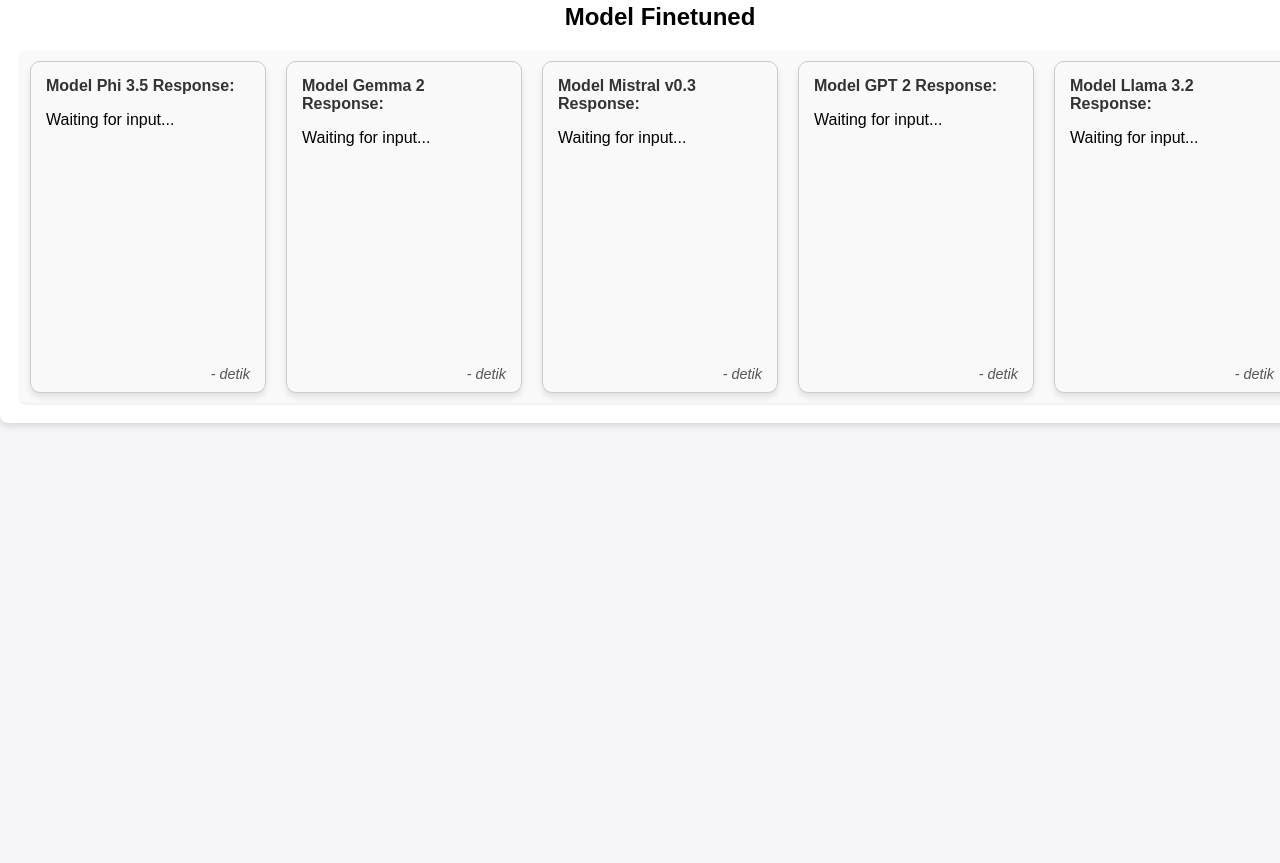
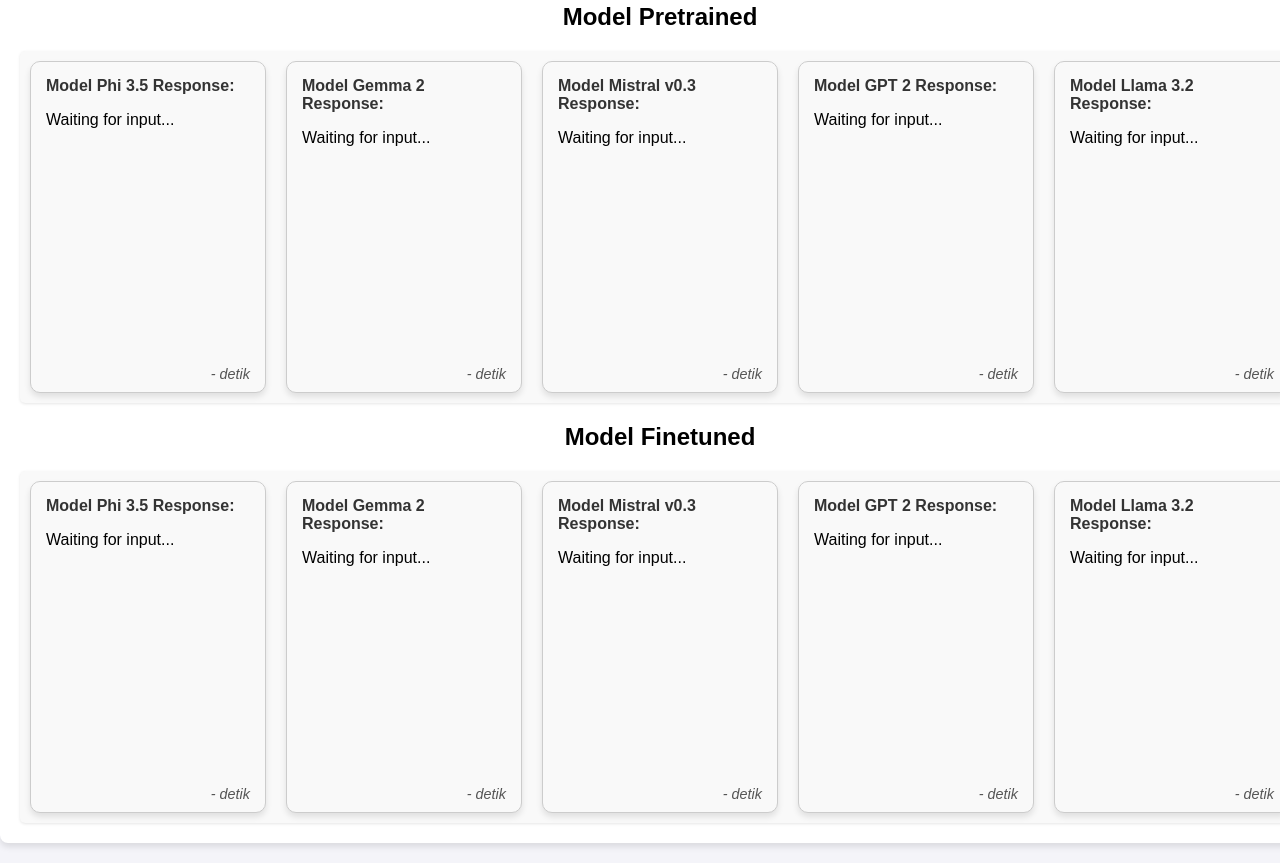
Before and after one commit to nandaarya/quran-chatbot, a website: page docs/index.html in a window 1280 px wide. Shown: the part 339-1202 px from the top of the page. Before the commit the page ends 800 px from the top, so only its background shows below. Drawn offline with Linux system fonts and the light colour scheme.

Commit message:
add pretrained model

```diff
--- a/docs/index.html
+++ b/docs/index.html
@@ -17,8 +17,7 @@
                 <button type="submit">Cari</button>
             </form>
         </div>
-
-        <h2>Model Finetuned</h2>
+        <h2>Model Pretrained</h2>
         <div id="responseContainer">
             <div class="response-box" id="model1Response">
                 <strong>Model Phi 3.5 Response:</strong>
@@ -46,6 +45,34 @@
                 <span class="inference-time">- detik</span>
             </div>
         </div>
+        <h2>Model Finetuned</h2>
+        <div id="responseContainer">
+            <div class="response-box" id="model6Response">
+                <strong>Model Phi 3.5 Response:</strong>
+                <p>Waiting for input...</p>
+                <span class="inference-time">- detik</span>
+            </div>
+            <div class="response-box" id="model7Response">
+                <strong>Model Gemma 2 Response:</strong>
+                <p>Waiting for input...</p>
+                <span class="inference-time">- detik</span>
+            </div>
+            <div class="response-box" id="model8Response">
+                <strong>Model Mistral v0.3 Response:</strong>
+                <p>Waiting for input...</p>
+                <span class="inference-time">- detik</span>
+            </div>
+            <div class="response-box" id="model9Response">
+                <strong>Model GPT 2 Response:</strong>
+                <p>Waiting for input...</p>
+                <span class="inference-time">- detik</span>
+            </div>
+            <div class="response-box" id="model10Response">
+                <strong>Model Llama 3.2 Response:</strong>
+                <p>Waiting for input...</p>
+                <span class="inference-time">- detik</span>
+            </div>
+        </div>
     </div>
 
     <!-- Link to JavaScript file -->
--- a/server.js
+++ b/server.js
@@ -33,6 +33,11 @@
 // Function to load all models one by one
 async function loadAllModels() {
     const modelNames = [
+        "pretrained-Gpt2-163M-F16.gguf",
+        "pretrained-Gpt2-163M-F16.gguf",
+        "pretrained-Gpt2-163M-F16.gguf",
+        "pretrained-Gpt2-163M-F16.gguf",
+        "pretrained-Gpt2-163M-F16.gguf",
         "Phi-3.5.Q4_K_M.gguf",
         "gemma2.Q4_K_M.gguf",
         "mistral.Q4_K_M.gguf",
```
